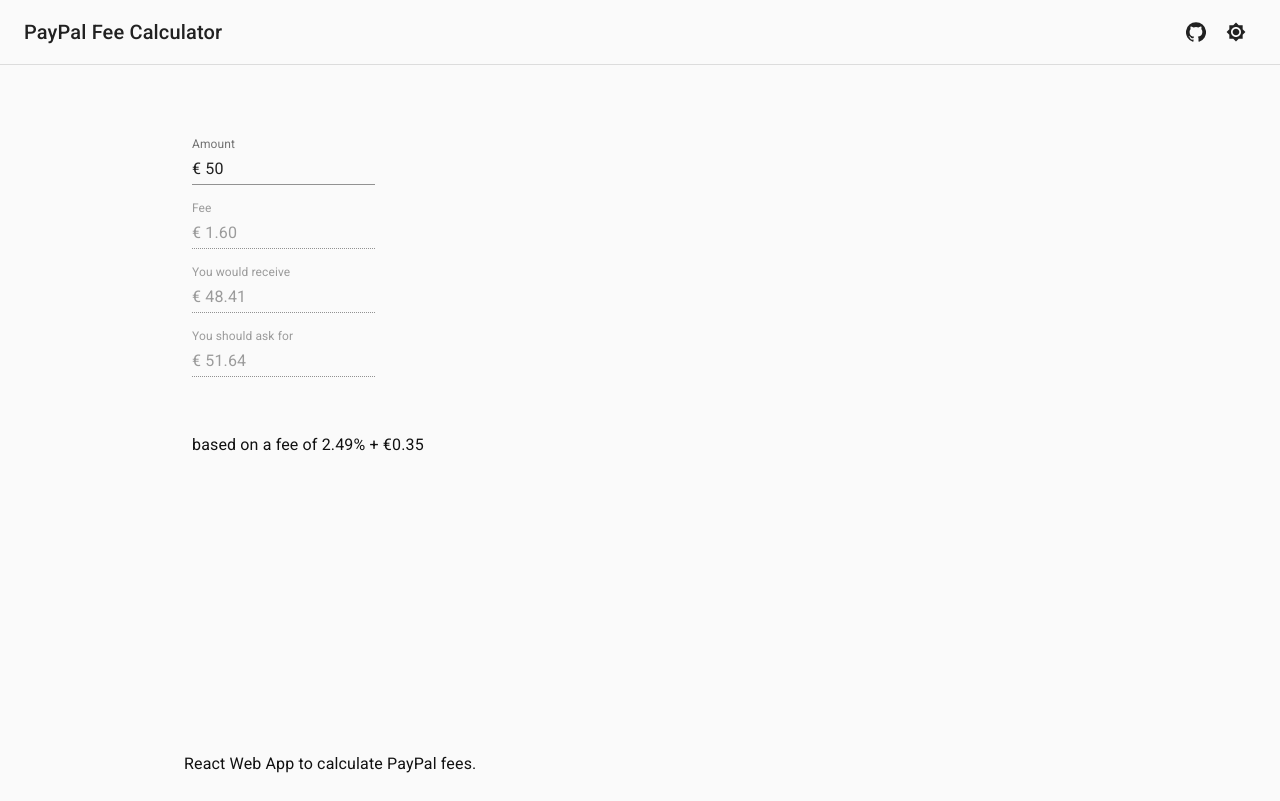
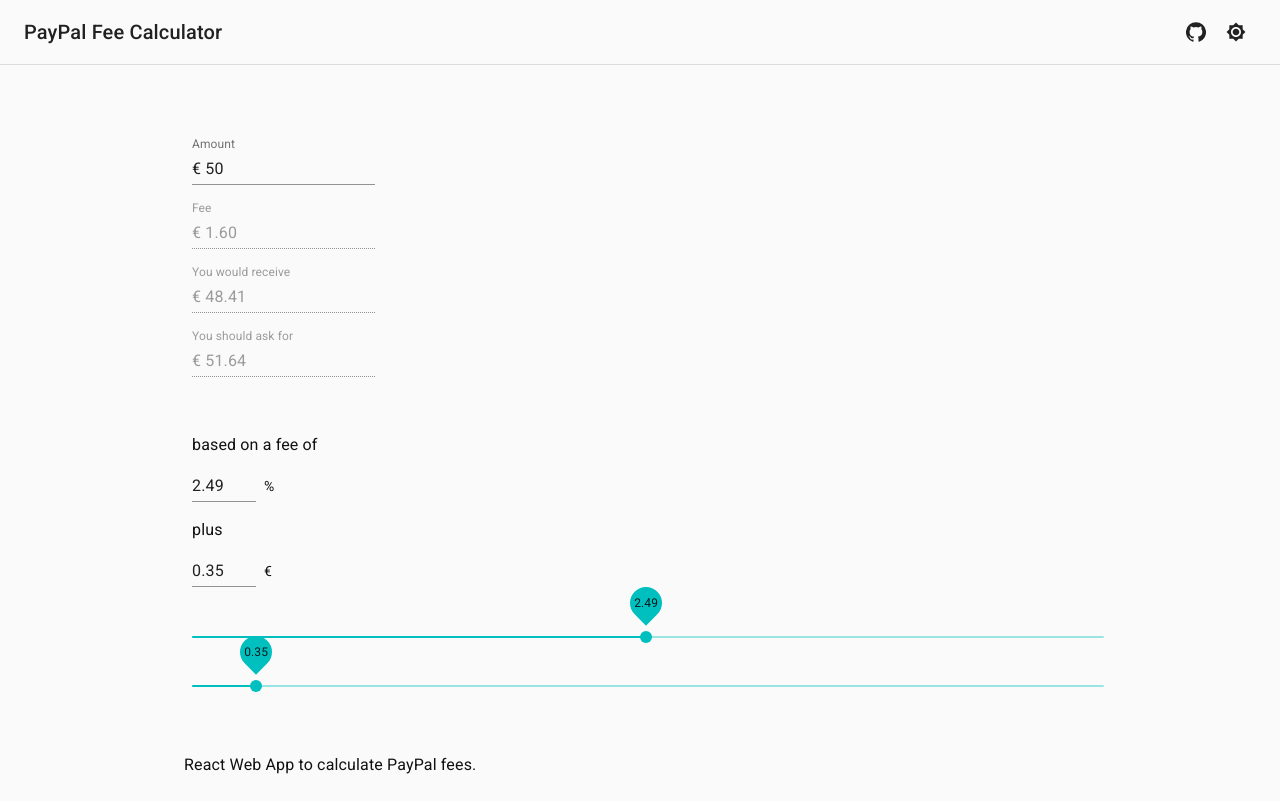
Before and after one commit to JoHoop/paypal-fee-calculator, a React (Create React App) app: page / in a window 1280 px wide. Built offline with nearby package versions, Linux system fonts and the light colour scheme.

Commit message:
Add fee slider and text input

```diff
--- a/src/Components/Calculator.js
+++ b/src/Components/Calculator.js
@@ -1,7 +1,7 @@
 import React, { useState } from "react";
 import NumberFormat from "react-number-format";
 import { makeStyles } from "@material-ui/core/styles";
-import { TextField, Typography } from "@material-ui/core";
+import { TextField, Typography, Slider, Input } from "@material-ui/core";
 
 const useStyles = makeStyles((theme) => ({
   root: {
@@ -42,10 +42,10 @@
     ask: "51.64",
   });
 
-  const feePercent = 2.49; // 2.9
-  const plusCents = 0.35; // 0.3
+  const [feePercent, setFeePercent] = useState(2.49); // 2.9
+  const [plusCents, setPlusCents] = useState(0.35); // 0.3
 
-  const handleChange = (event) => {
+  const handleAmountChange = (event) => {
     const value = Number(event.target.value);
     const fees = value * (feePercent / 100) + plusCents;
 
@@ -57,12 +57,16 @@
     });
   };
 
+  function valuetext() {
+    return `${feePercent}%`;
+  }
+
   return (
     <div className={classes.root}>
       <TextField
         label="Amount"
         value={values.amount}
-        onChange={handleChange}
+        onChange={handleAmountChange}
         InputProps={{
           inputComponent: NumberFormatCustom,
         }}
@@ -97,9 +101,66 @@
       <br />
       <br />
       <br />
-      <Typography variant="body1">
-        based on a fee of {feePercent}% + €{plusCents}
-      </Typography>
+      <Typography variant="body1">based on a fee of</Typography>
+      <Input
+        className={classes.input}
+        value={feePercent}
+        margin="dense"
+        inputProps={{
+          step: 0.01,
+          min: 0.0,
+          max: 5.0,
+          type: "number",
+        }}
+        onChange={(event) => {
+          setFeePercent(
+            event.target.value === "" ? "" : Number(event.target.value)
+          );
+        }}
+      />
+      {"%"}
+      <Typography variant="body1">plus</Typography>
+      <Input
+        className={classes.input}
+        value={plusCents}
+        margin="dense"
+        inputProps={{
+          step: 0.01,
+          min: 0.0,
+          max: 5.0,
+          type: "number",
+        }}
+        onChange={(event) => {
+          setPlusCents(
+            event.target.value === "" ? "" : Number(event.target.value)
+          );
+        }}
+      />
+      {"€"}
+      <br />
+      <br />
+      <Slider
+        value={feePercent}
+        onChange={(event, newValue) => {
+          setFeePercent(newValue);
+        }}
+        getAriaValueText={valuetext}
+        step={0.01}
+        min={0.0}
+        max={5.0}
+        valueLabelDisplay="on"
+      />
+      <Slider
+        value={plusCents}
+        onChange={(event, newValue) => {
+          setPlusCents(newValue);
+        }}
+        getAriaValueText={valuetext}
+        step={0.01}
+        min={0.0}
+        max={5.0}
+        valueLabelDisplay="on"
+      />
     </div>
   );
 };
```
